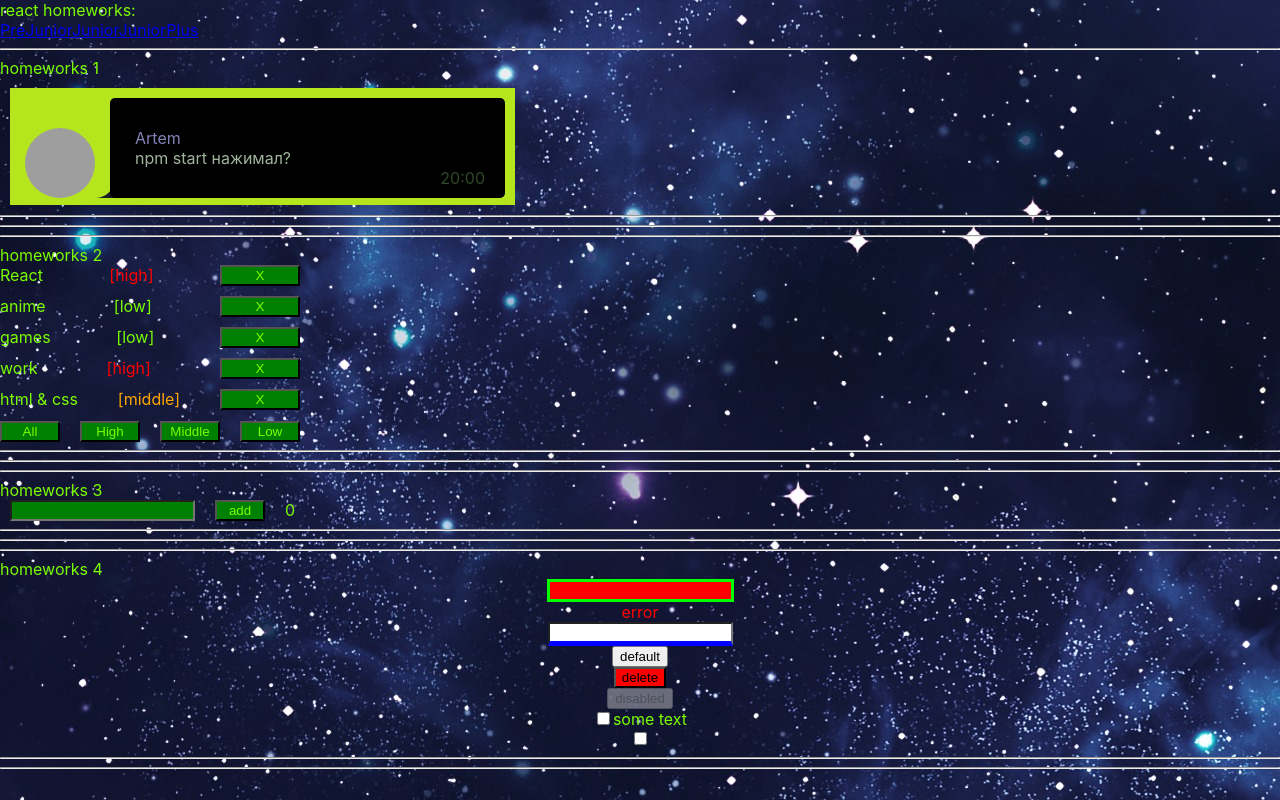
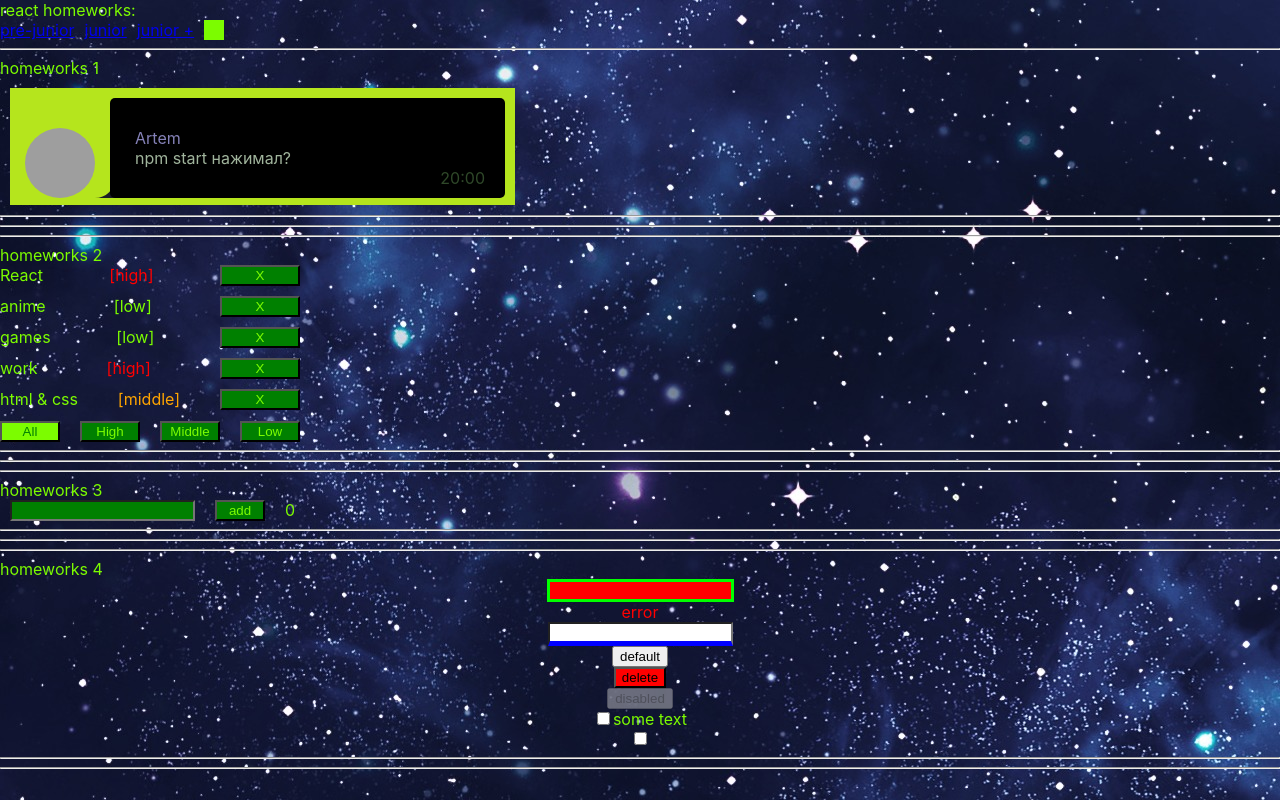
Before and after one commit to braivs/iti-homework-ignat, a React (Create React App) app: page /#/pre-junior in a window 1280 px wide. Built offline with nearby package versions, Linux system fonts and the light colour scheme; grey boxes are pictures that could not be loaded.

Commit message:
02 - mark active filter - complete

```diff
--- a/src/p2-homeworks/h2/Affairs.module.css
+++ b/src/p2-homeworks/h2/Affairs.module.css
@@ -8,3 +8,8 @@
   margin-right: 20px;
   width: 60px;
 }
+
+.activeFilter {
+  background-color: lawngreen;
+  color: green;
+}
--- a/src/p2-homeworks/h2/Affairs.tsx
+++ b/src/p2-homeworks/h2/Affairs.tsx
@@ -6,11 +6,14 @@ import SuperButton from '../h4/common/c2-SuperButton/SuperButton';
 
 export type AffairsPropsType = { // need to fix any
     data: Array<AffairType>
+    filter: FilterType
     setFilter: (filter: FilterType)=> void
     deleteAffairCallback: (value: number) => void
 }
 
 function Affairs(props: AffairsPropsType) {
+    const {filter} = props
+
     const mappedAffairs = props.data.map((a: AffairType) => (
         <Affair // should work
             key={a._id} // кеи ОБЯЗАТЕЛЬНЫ в 99% - так что лучше их писать всегда при создании компонент в мапе
@@ -29,10 +32,18 @@ function Affairs(props: AffairsPropsType) {
 
             {mappedAffairs}
 
-            <SuperButton className={s.affairButton} onClick={setAll}>All</SuperButton>
-            <SuperButton className={s.affairButton} onClick={setHigh}>High</SuperButton>
-            <SuperButton className={s.affairButton} onClick={setMiddle}>Middle</SuperButton>
-            <SuperButton className={s.affairButton} onClick={setLow}>Low</SuperButton>
+            <SuperButton className={`${s.affairButton} ${filter === 'all' ? s.activeFilter : ''}`}
+                         onClick={setAll}>All
+            </SuperButton>
+            <SuperButton className={`${s.affairButton} ${filter === 'high' ? s.activeFilter : ''}`}
+                         onClick={setHigh}>High
+            </SuperButton>
+            <SuperButton className={`${s.affairButton} ${filter === 'middle' ? s.activeFilter : ''}`}
+                         onClick={setMiddle}>Middle
+            </SuperButton>
+            <SuperButton className={`${s.affairButton} ${filter === 'low' ? s.activeFilter : ''}`}
+                         onClick={setLow}>Low
+            </SuperButton>
         </div>
     )
 }
--- a/src/p2-homeworks/h2/HW2.tsx
+++ b/src/p2-homeworks/h2/HW2.tsx
@@ -46,6 +46,7 @@ function HW2() {
             {/*should work (должно работать)*/}
             <Affairs
                 data={filteredAffairs}
+                filter={filter}
                 setFilter={setFilter}
                 deleteAffairCallback={deleteAffairCallback}
             />
--- /dev/null
+++ b/src/p2-homeworks/h5/Header.module.scss
@@ -0,0 +1,22 @@
+.header {
+  display: flex;
+  justify-content: flex-start;
+  .nav {
+    transition: 0.5s;
+    .menuItem {
+      margin-right: 10px;
+    }
+  }
+
+  .toggleMenu {
+    width: 20px;
+    height: 20px;
+    background-color: lawngreen;
+    align-self: flex-end;
+  }
+}
+
+.hideMenu {
+  transform: translateX(-100%);
+  transition: 0.5s;
+}
--- a/src/p2-homeworks/h5/Header.tsx
+++ b/src/p2-homeworks/h5/Header.tsx
@@ -1,12 +1,21 @@
-import React from 'react'
+import React, {useState} from 'react'
 import {NavLink} from "react-router-dom";
+import s from './Header.module.scss'
 
 function Header() {
+    const [isMenuOpen, setIsMenuOpen] = useState<boolean>(false);
+    const toggleMenuHandler = () => {
+      setIsMenuOpen(!isMenuOpen)
+    }
+
     return (
-        <div>
-          <NavLink to="/pre-junior">PreJunior</NavLink>
-          <NavLink to="/junior">Junior</NavLink>
-          <NavLink to="/junior-plus">JuniorPlus</NavLink>
+        <div className={s.header}>
+          <nav className={`${s.nav} ${(isMenuOpen) && s.hideMenu}`}>
+            <NavLink className={s.menuItem} to="/pre-junior">pre-junior</NavLink>
+            <NavLink className={s.menuItem} to="/junior">junior</NavLink>
+            <NavLink className={s.menuItem} to="/junior-plus">junior +</NavLink>
+          </nav>
+          <div className={s.toggleMenu} onClick={toggleMenuHandler}></div>
         </div>
     )
 }
```
